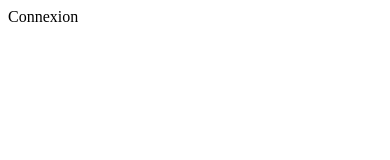
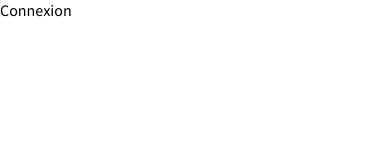
Before and after one commit to KappliApp/Kappli_Camille_Crapat_ProjetOpenclassrooms_Groupomania_Front, a React (Create React App) app: page / in a window 390 px wide. Shown: the top 160 px of the page. Built offline with nearby package versions, Linux system fonts and the light colour scheme.

Commit message:
create files colors, responsive and base style

```diff
--- a/src/index.jsx
+++ b/src/index.jsx
@@ -1,6 +1,8 @@
 import React from 'react';
 import ReactDOM from 'react-dom/client';
 import { BrowserRouter as Router, Routes, Route} from 'react-router-dom';
+
+import GlobalStyle from './utils/styles/base';
 
 import Public from './Public';
 import User from './User';
@@ -9,6 +11,7 @@ import Admin from './Admin';
 const root = ReactDOM.createRoot(document.getElementById('root'));
 root.render(
   <React.StrictMode>
+    <GlobalStyle/>
     <Router>
       <Routes>
         <Route path="/" element={ <Public /> } />
--- /dev/null
+++ b/src/utils/styles/base.js
@@ -0,0 +1,39 @@
+import { createGlobalStyle } from 'styled-components';
+
+import SourceSansProRegular from '../../assets/font/SourceSansPro-Regular.ttf';
+import SourceSansProItalic from '../../assets/font/SourceSansPro-Italic.ttf';
+import SourceSansProBold from '../../assets/font/SourceSansPro-Bold.ttf';
+import SourceSansProBoldItalic from '../../assets/font/SourceSansPro-BoldItalic.ttf';
+
+const GlobalStyle = createGlobalStyle`
+@font-face {
+   font-family: "Source Sans Pro";
+   src: url(${SourceSansProRegular});
+   font-weight: normal;
+}
+@font-face {
+   font-family: "Source Sans Pro";
+   src: url(${SourceSansProItalic});
+   font-weight: normal;
+   font-style: italic;
+}
+@font-face {
+   font-family: "Source Sans Pro";
+   src: url(${SourceSansProBold});
+   font-weight: bold;
+}
+@font-face {
+   font-family: "Source Sans Pro";
+   src: url(${SourceSansProBoldItalic});
+   font-weight: bold;
+   font-style: italic;
+}
+*{
+   font-family: "Source Sans Pro", Arial, Helvetica, sans-serif;
+   box-sizing: border-box;
+   padding: 0;
+   margin: 0;
+}
+`;
+
+export default GlobalStyle;
--- /dev/null
+++ b/src/utils/styles/colors.js
@@ -0,0 +1,10 @@
+const colors = {
+    primary: '#122442',
+    secondary: '#D1515A',
+    white: '#fff',
+    black: '#000',
+    grey_light: '#f6f6f6',
+    grey_dark: '#6F6F6F',
+}
+
+export default colors;
```
Also changed, not shown: src/utils/styles/responsive.js (added, +20 -0 lines).
